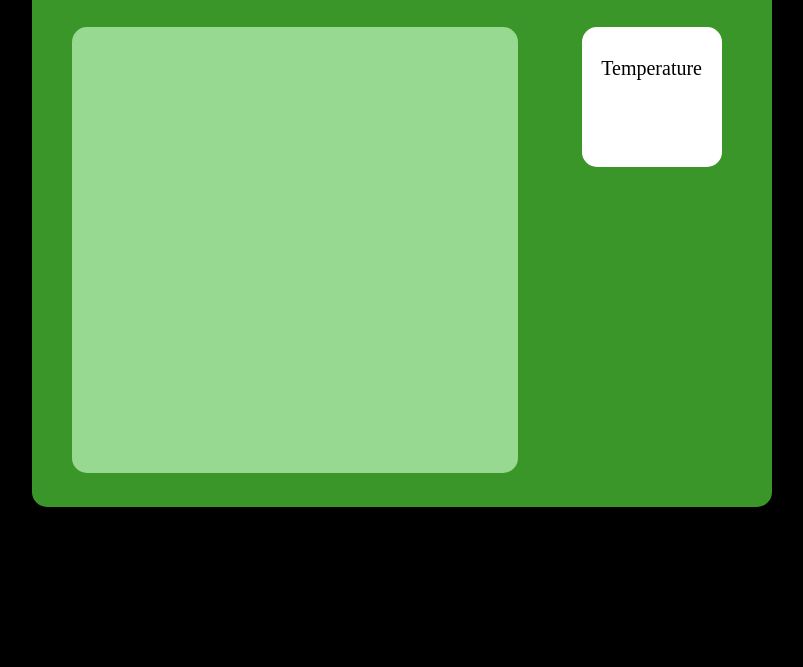
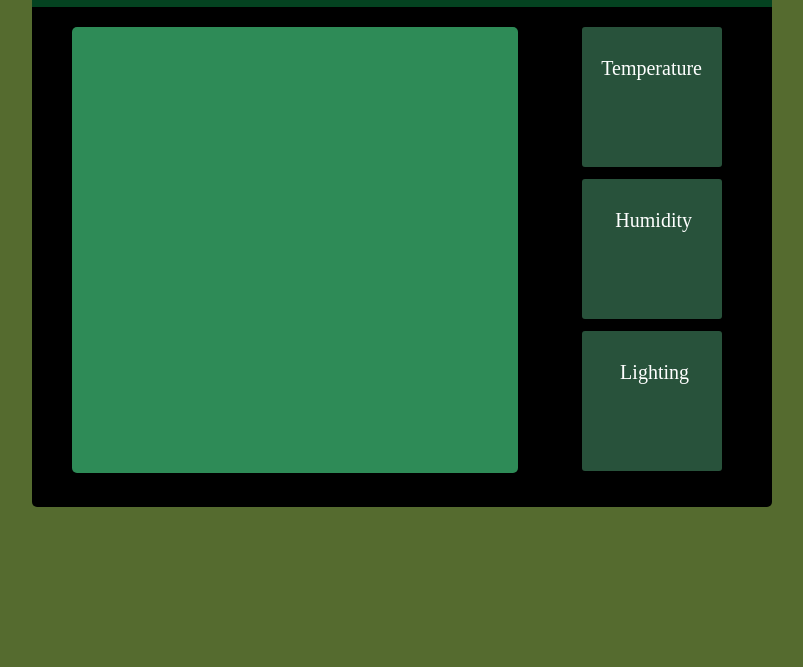
Before and after one commit to teeceli/macmonitor, a website: page client/index.html in a window 1280 px wide. Shown: the part 133-800 px from the top of the page, without its empty margins (238-1041 px from the left). Drawn offline with nearby package versions, Linux system fonts and the light colour scheme; no server answers; a web font is replaced by a local one.

Commit message:
changed up ui color scheme

```diff
--- a/client/css/macmonitor.css
+++ b/client/css/macmonitor.css
@@ -1,12 +1,13 @@
 body {
-	background-color: black;
+	background-color: darkolivegreen;
 }
 
 #main-title {
 	text-align: center;
 	width: 740px;
-	height: 90px;
-	background-color: #C3C904;
+	height: 100px;
+	background-color: #044220;
+	font-family: 'Molle', cursive;
 	margin-left: auto;
 	margin-right: auto;
 	margin-top: 40px;
@@ -15,30 +16,32 @@ body {
 }
 
 #mac-logo {
+	font-family: 'Molle', cursive;
 	padding-left: 15px;
+	padding-top: 15px;
 	color: white;
 }
 
 #main-panel {
 	width: 700px;
 	height: 480px;
-	background-color: #3B9629;
+	background-color: black;
 	margin-left: auto;
 	margin-right: auto;
-	padding-top: 30px;
+	padding-top: 20px;
 	padding-left: 40px;
-	border-bottom-left-radius: 15px;
-	border-bottom-right-radius: 15px;
+	border-bottom-left-radius: 5px;
+	border-bottom-right-radius: 5px;
 	position: relative;
 }
 
 #main-content-square {
 	width: 446px;
 	height: 446px;
-	background-color: #97D991;
-	-moz-border-radius: 15px;
-	-webkit-border-radius: 15px;
-	border-radius: 15px;
+	background-color: seagreen;
+	-moz-border-radius: 5px;
+	-webkit-border-radius: 5px;
+	border-radius: 5px;
 	position: absolute;
 }
 
@@ -56,20 +59,27 @@ body {
 	position: relative;
 }
 
+#readings-column {
+	width: 140px;
+	height: 500px;
+	float: right;
+}
+
 #temperature-content-square {
 	float: right;
 	width: 140px;
 	height: 140px;
 	margin-right: 50px;
-	background-color: white;
-	-moz-border-radius: 15px;
-	-webkit-border-radius: 15px;
-	border-radius: 15px;
+	background-color: #28523B;
+	-moz-border-radius: 3px;
+	-webkit-border-radius: 3px;
+	border-radius: 3px;
 	position: relative;
 }
 
 #temperature-reading-title {
 	text-align: right;
+	color: white;
 	margin-right: 20px;
 	margin-top: 30px;
 	font-size: 20px;
@@ -80,6 +90,66 @@ body {
 	margin-right: 40px;
 	margin-top: 15px;
 	font-size: 35px;
+	color: white;
+}
+
+#humidity-content-square {
+	float: right;
+	width: 140px;
+	height: 140px;
+	margin-top: 12px;
+	margin-right: 50px;
+	background-color: #28523B;
+	-moz-border-radius: 3px;
+	-webkit-border-radius: 3px;
+	border-radius: 3px;
+	display: inline-block;
+	position: relative;
+}
+
+#humidity-reading-title {
+	text-align: right;
+	color: white;
+	margin-right: 30px;
+	margin-top: 30px;
+	font-size: 20px;
+}
+
+#humidity-reading-score {
+	text-align: right;
+	margin-right: 55px;
+	margin-top: 15px;
+	font-size: 35px;
+	color: white;
+}
+
+#lighting-content-square {
+	float: right;
+	width: 140px;
+	height: 140px;
+	margin-top: 12px;
+	margin-right: 50px;
+	background-color: #28523B;
+	-moz-border-radius: 3px;
+	-webkit-border-radius: 3px;
+	border-radius: 3px;
+	position: relative;
+}
+
+#lighting-reading-title {
+	text-align: right;
+	color: white;
+	margin-right: 33px;
+	margin-top: 30px;
+	font-size: 20px;
+}
+
+#lighting-reading-score {
+	text-align: right;
+	margin-right: 50px;
+	margin-top: 15px;
+	font-size: 35px;
+	color: white;
 }
 
 
--- a/client/index.html
+++ b/client/index.html
@@ -3,6 +3,7 @@
 	<head>
 		<title> MAC Monitor </title>
 		<link href="css/macmonitor.css" rel="stylesheet" type="text/css">
+		<link href='http://fonts.googleapis.com/css?family=Molle:400italic' rel='stylesheet' type='text/css'>
 		<!-- <link href='http://fonts.googleapis.com/css?family=Roboto' rel='stylesheet' type='text/css'> -->
 	</head>
 
@@ -10,7 +11,7 @@
 
 		<div id="main-title">
 			<div id="mac-logo">
-				<img src="../images/mac_monitor_logo.png" />
+				Mac Monitor <img src="../images/turtle.png" />
 			</div>
 		</div>
 
@@ -26,16 +27,25 @@
 					<div id="mac-overall-health" class="main-square-text-content"></div>
 				</div>
 			</div>
+			<div id="readings-column">
 			<div id="temperature-content-square">
 				<div id="temperature-reading-title">Temperature</div>
 				<div id="temperature-reading-score"></div>
+			</div>
+			<div id="humidity-content-square">
+				<div id="humidity-reading-title">Humidity</div>
+				<div id="humidity-reading-score"></div>
+			</div>
+			<div id="lighting-content-square">
+				<div id="lighting-reading-title">Lighting</div>
+				<div id="lighting-reading-score"></div>
+			</div>
 			</div>
 		</div>
 
 
 		<script src="http://code.jquery.com/jquery-2.0.3.min.js"></script>
 		<script src="js/jquery.timeago.js" type="text/javascript"></script>
-
-		<<script src="js/mac_mon.js"></script>
+		<script src="js/mac_mon.js"></script>
 	</body>
 </html>
--- a/client/js/mac_mon.js
+++ b/client/js/mac_mon.js
@@ -18,6 +18,14 @@ $.getJSON("displayCurrentStatus", function (status) {
 	var textNode = document.createTextNode(temperature);
 	displayTemperature.appendChild(textNode);
 
+	var displayHumidity = document.getElementById("humidity-reading-score");
+	var textNode = document.createTextNode(humidity);
+	displayHumidity.appendChild(textNode);
+
+	var displayLighting = document.getElementById("lighting-reading-score");
+	var textNode = document.createTextNode(lighting);
+	displayLighting.appendChild(textNode);
+
 });
 
 
```
Also changed, not shown: client/images/mac_monitor_logo.png (deleted), client/images/turtle.png (added).
